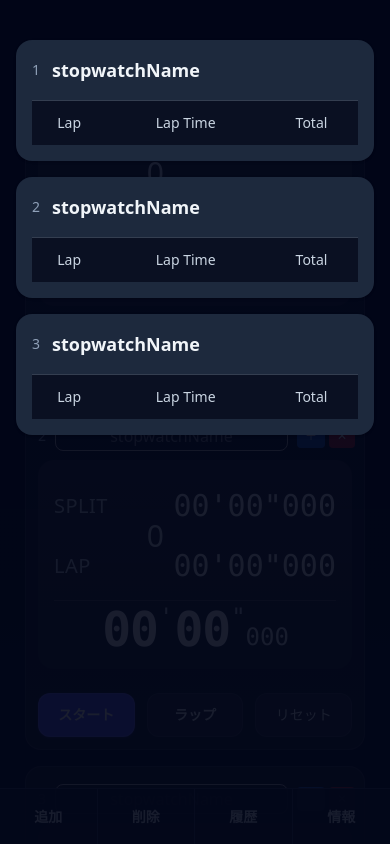
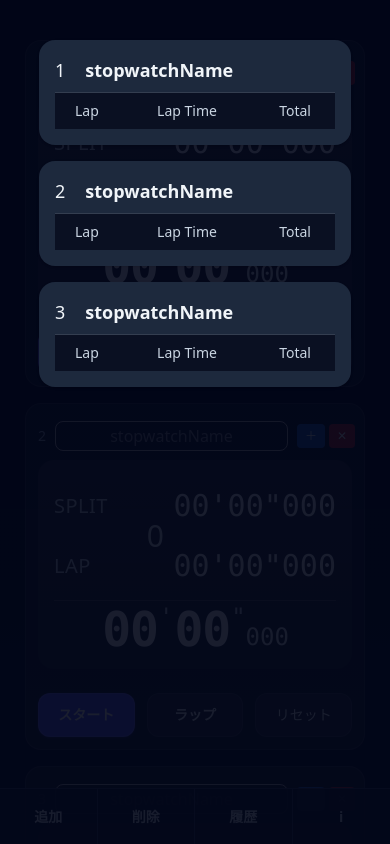
Before and after one commit to kotasimo/Stopwatch-1, a React (Vite) app: page / in a window 390 px wide. Both pictures are taken after a click on the button "履歴". Shown: the top 844 px of the page. Built offline with nearby package versions, Linux system fonts and the light colour scheme.

Commit message:
laptableの調整

```diff
--- a/src/App.tsx
+++ b/src/App.tsx
@@ -307,9 +307,9 @@ export default function App() {
 
               <button
                 onClick={() => setShowInfo(true)}
-                className="h-full w-full text-sm font-bold text-slate-200 transition-all duration-100 hover:bg-slate-700 active:scale-95 active:bg-slate-700"
+                className="h-full w-full text-sm font-bold text-slate-200 transition-all duration-100 hover:bg-slate-700 active:scale-95 active:bg-slate-700" translate="no"
               >
-                情報
+                i
               </button>
             </div>
           </div>
@@ -321,7 +321,7 @@ export default function App() {
           >
             <div className="flex justify-center pt-10">
               <div
-                className="w-full max-w-7xl px-4"
+                className="w-[80%] max-w-md mx-auto md:w-full md:max-w-4xl xl:max-w-7xl"
                 onClick={(e) => e.stopPropagation()}
               >
 
@@ -337,8 +337,8 @@ export default function App() {
                         key={sw.id}
                         className="rounded-2xl bg-slate-800 p-4 shadow"
                       >
-                        <div className="mb-4 flex items-center gap-3">
-                          <div className="text-sm text-slate-400">
+                        <div className="mb-2 flex items-center gap-5">
+                          <div className="text-lg">
                             {index + 1}
                           </div>
                           <div className="text-lg font-bold">
--- a/src/LapTable.tsx
+++ b/src/LapTable.tsx
@@ -8,24 +8,24 @@ type Props = {
 export const LapTable = ({ laps, formatTimeText}: Props) => {
   return (
 
-    <div className="max-h-88 text-center overflow-auto border-t border-white/10">
+    <div className="max-h-88 text-center overflow-auto border-t border-white/10 ">
       <table className="w-full text-sm">
         <thead className="sticky top-0 z-10 bg-slate-950/70">
           <tr className="text-slate-300">
-            <th className="color px-1 py-3 text-center font-medium">Lap</th>
-            <th className="color px-1 py-3 text-center font-medium">Lap Time</th>
-            <th className="color px-1 py-3 text-center font-medium">Total</th>
+            <th className="color px-1 py-2 text-center font-medium">Lap</th>
+            <th className="color px-1 py-2 text-center font-medium">Lap Time</th>
+            <th className="color px-1 py-2 text-center font-medium">Total</th>
           </tr>
         </thead>
 
         <tbody className="divide-y divide-white/10">
           {laps.map((lap) => (
             <tr className= "bg-white/7" key={lap.lap}>
-              <td className="px-6 py-3 text-center text-slate-200">{lap.lap}</td>
-              <td className="px-6 py-3 text-center font-mono tabular-nums text-slate-100">
+              <td className="px-2 py-2 text-center text-slate-200">{lap.lap}</td>
+              <td className="px-2 py-2 text-center font-mono tabular-nums text-slate-100">
                 {formatTimeText(lap.lapTime)}
               </td>
-              <td className="px-6 py-3 font-mono tabular-nums text-slate-100">
+              <td className="px-2 py-2 font-mono tabular-nums text-slate-100">
                 {formatTimeText(lap.totalTime)}
               </td>
             </tr>
```
Lines whose indentation alone changed are shown as unchanged.
